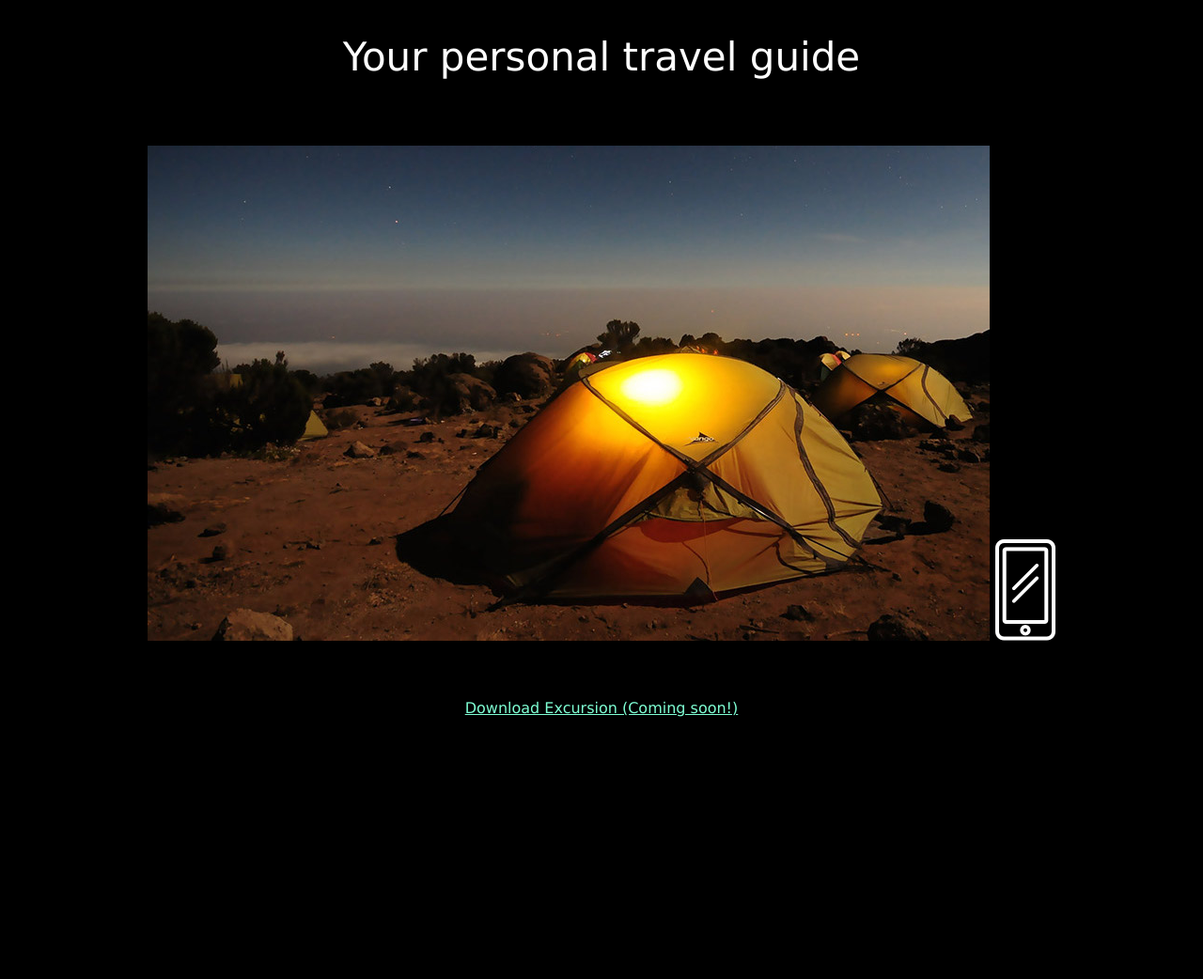
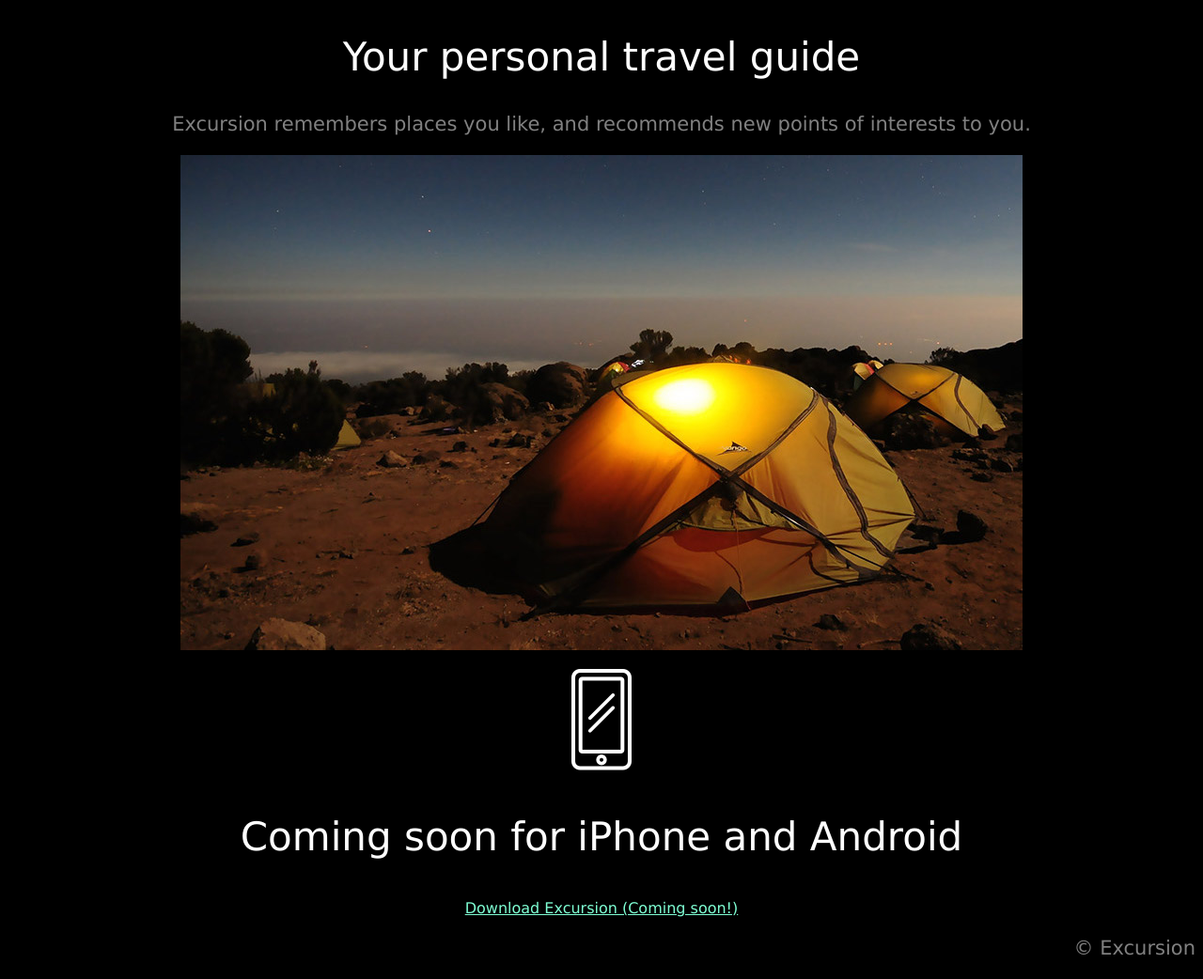
Before and after one commit to JJiaxin/excursion, a plain HTML site: page index.html in a window 1280 px wide. Shown: the part 313-1355 px from the top of the page at 94% size. Before the commit the page ends 1092 px from the top, so only its background shows below. Drawn offline with Linux system fonts and the light colour scheme.

Commit message:
added footer

```diff
--- a/index.html
+++ b/index.html
@@ -10,16 +10,24 @@
 <body>
     <h1 class="header--main">Discover hidden places in the world around you</h1>
     <p><a href="#">Download Excursion (Coming soon!)</a></p>
-     <video src="resources/video/excursion.mp4">Video not supported</video>
-     <h2>Your personal travel guide</h2>
-    <p>Excursion remembers places you like, and recommends new points of interests to you.</p>
+     <video autoplay loop>
+        <source src="resources/video/excursion.mp4" type="video/mp4">
+    </video>
+    <h2 class="header--second">Your personal travel guide</h2>
+    <p class="description">Excursion remembers places you like, and recommends new points of interests to you.</p>
 
     <figure>
         <img src="resources/images/camp.jpeg">
+    </figure>
+    <figure>
         <img src="resources/images/phone.png">
     </figure>
-    <h3>Coming soon for iPhone and Android</h3>
+    <h3 class="header--second">Coming soon for iPhone and Android</h3>
     <p><a href="#">Download Excursion (Coming soon!)</a></p>
 
 </body>
+
+<footer>
+    <p>© Excursion</p>
+</footer>
 </html>
--- a/resources/css/style.css
+++ b/resources/css/style.css
@@ -15,8 +15,19 @@
     font-size: 16px;
 }
 
-h2 {
+.header--second {
     color: white;
     font-weight: 300;
     font-size: 42px;
 }
+
+.description {
+    color: gray;
+    font-size: 21px;
+}
+
+footer {
+    text-align: right;
+    color: gray;
+    font-size: 21px;
+}
```
